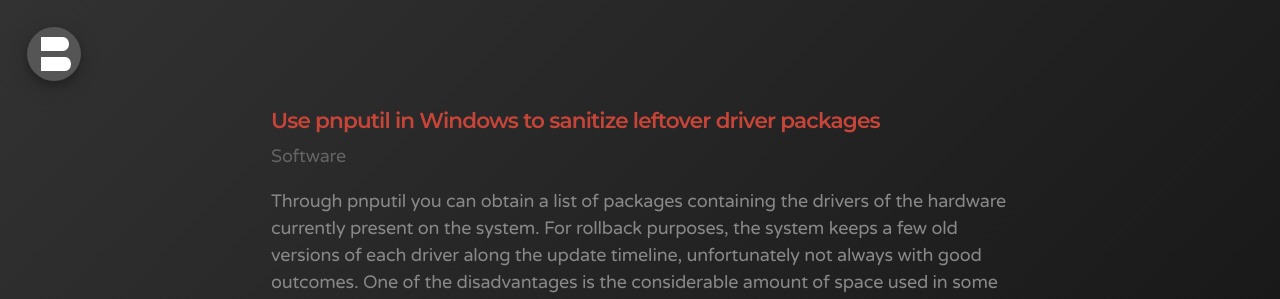
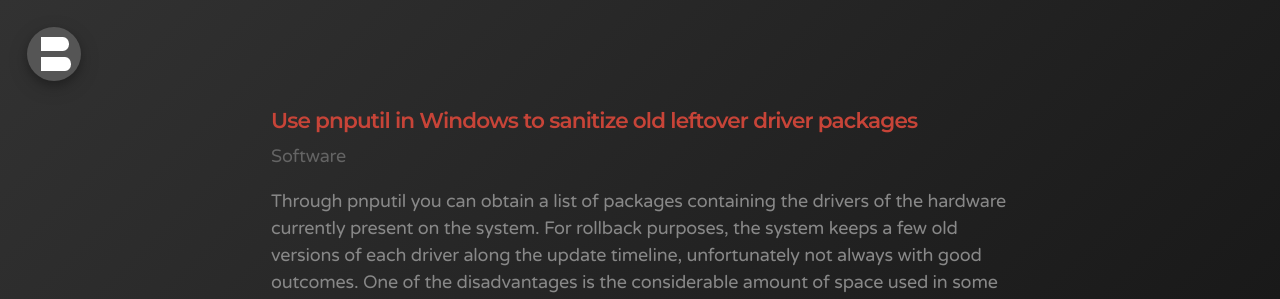
Before and after one commit to bonina/bonina.github.io, a Jekyll site: the page built from _posts/software/2019/2019-09-29-use-pnputil-to-sanitize-old-leftover-driver-packages.md, in a window 1280 px wide. Shown: the top 299 px of the page. Built offline with Jekyll 4.4.1, drawn with Linux system fonts in a browser that asks for light colours; some of the changed lines change nothing that is shown.

Commit message:
Update and rename 2019-09-29-use-pnputil-in-windows-to-sanitize-leftover-driver-packages.md to 2019-09-29-use-pnputil-to-sanitize-old-leftover-driver-packages.md

```diff
--- a/_posts/software/2019/2019-09-29-use-pnputil-in-windows-to-sanitize-leftover-driver-packages.md
+++ b/_posts/software/2019/2019-09-29-use-pnputil-to-sanitize-old-leftover-driver-packages.md
@@ -1,7 +1,7 @@
 ---
 layout: post
-title: Use pnputil in Windows to sanitize leftover driver packages
-description: Through pnputil you can obtain a list of packages containing the drivers of the hardware currently present on the system.
+title: Use pnputil in Windows to sanitize old leftover driver packages
+description: Pnputil gives you the possibility to remove old leftover driver packages, improving stability and storage space while preventing further issues.
 categories: [Software]
 ---
 
```
